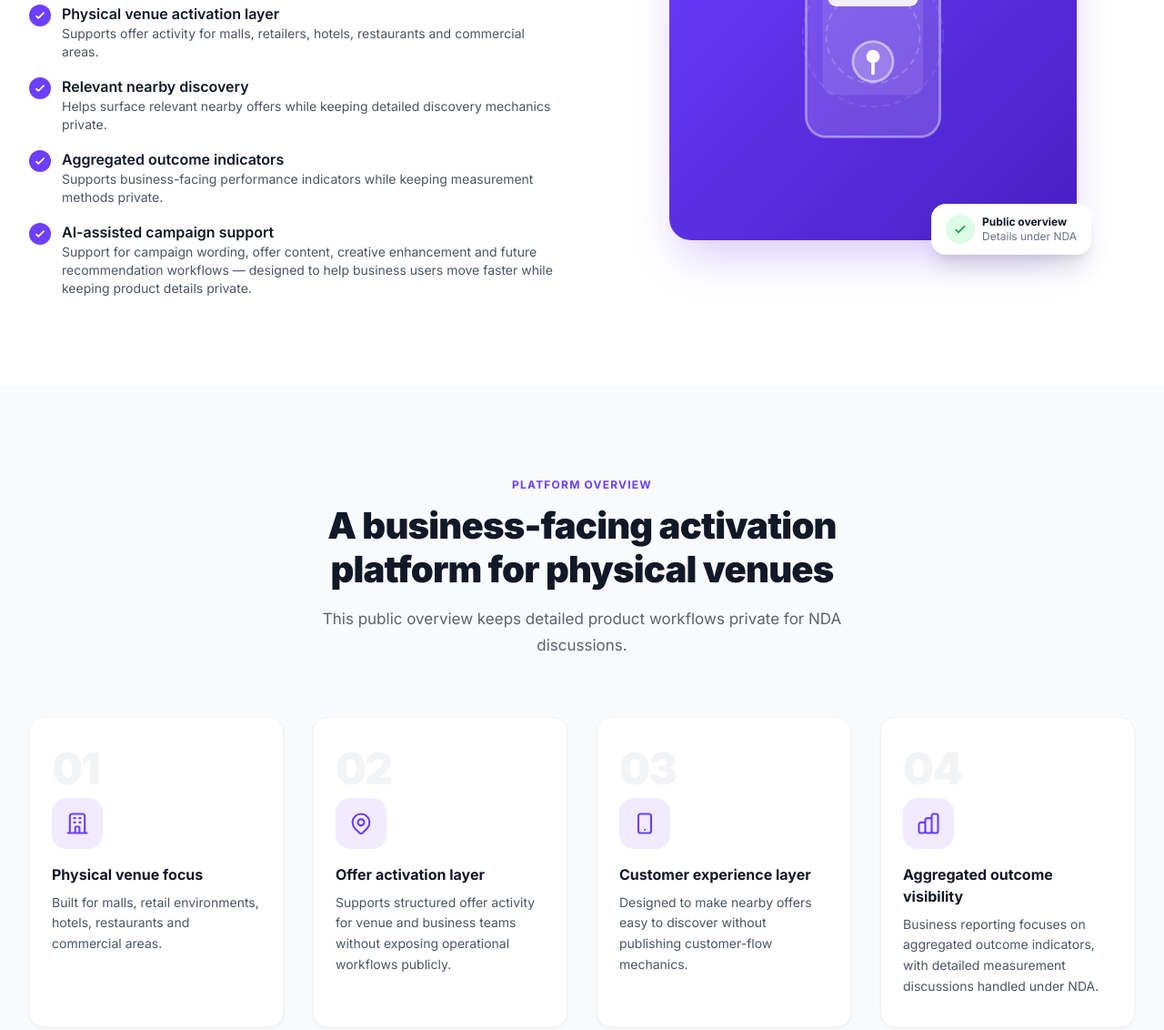
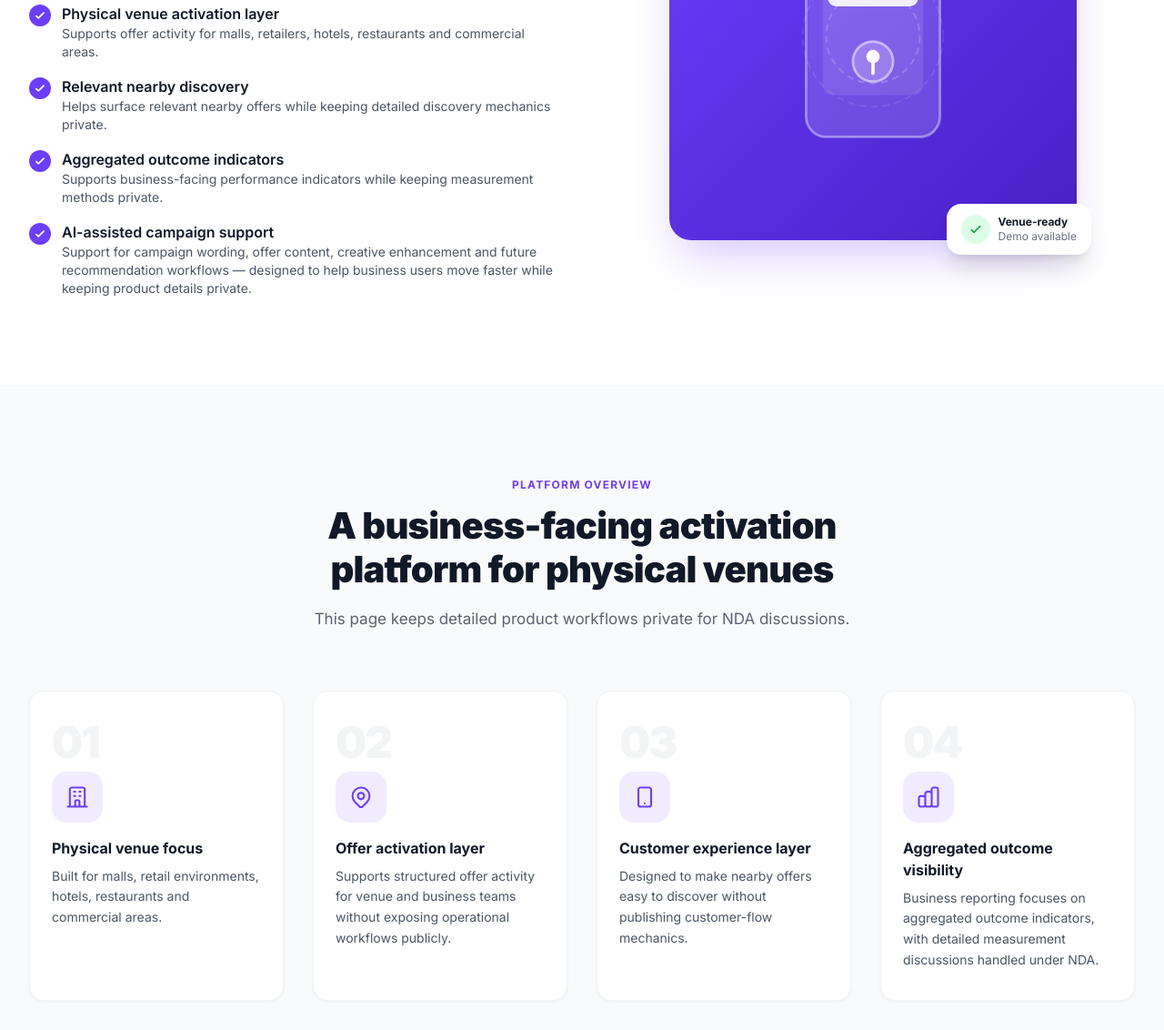
Before and after one commit to ronile21/coupozWebSite, a plain HTML site: page index.html in a window 1280 px wide. Shown: the part 1756-2888 px from the top of the page at 91% size. Drawn offline with nearby package versions, Linux system fonts and the light colour scheme.

Commit message:
Refine accessibility and content terminology in HTML and JS files

```diff
--- a/index.html
+++ b/index.html
@@ -357,8 +357,8 @@
                   <svg class="w-4 h-4 text-green-600" fill="none" viewBox="0 0 24 24" stroke="currentColor" stroke-width="2.5" aria-hidden="true"><path stroke-linecap="round" stroke-linejoin="round" d="M5 13l4 4L19 7"/></svg>
                 </div>
                 <div>
-                  <p class="text-xs font-bold text-gray-900 dark:text-white" data-i18n="sol.badge.title">Public overview</p>
-                  <p class="text-xs text-gray-500" data-i18n="sol.badge.sub">Details under NDA</p>
+                  <p class="text-xs font-bold text-gray-900 dark:text-white" data-i18n="sol.badge.title">Venue-ready</p>
+                  <p class="text-xs text-gray-500" data-i18n="sol.badge.sub">Demo available</p>
                 </div>
               </div>
             </div>
@@ -377,7 +377,7 @@
           <!-- //change$$$ platform overview heading -->
           <span class="section-label" data-i18n="how.label">Platform overview</span>
           <h2 class="section-title" data-i18n="how.h2">A business-facing activation platform for physical venues</h2>
-          <p class="section-sub" data-i18n="how.sub">This public overview keeps detailed product workflows private for NDA discussions.</p>
+          <p class="section-sub" data-i18n="how.sub">This page keeps detailed product workflows private for NDA discussions.</p>
         </div>
 
         <div class="grid grid-cols-1 sm:grid-cols-2 lg:grid-cols-4 gap-8">
@@ -637,11 +637,11 @@
 
           <div class="faq-item reveal" style="--delay:100ms">
             <button class="faq-trigger" aria-expanded="false" aria-controls="faq-answer-3">
-              <span data-i18n="faq.3.q">Can mall management edit a store's campaign content?</span>
+              <span data-i18n="faq.3.q">How are venue and business roles separated?</span>
               <svg class="faq-icon" fill="none" viewBox="0 0 24 24" stroke="currentColor" stroke-width="2" aria-hidden="true"><path stroke-linecap="round" stroke-linejoin="round" d="M19 9l-7 7-7-7"/></svg>
             </button>
             <div class="faq-answer" id="faq-answer-3" hidden>
-              <p data-i18n="faq.3.a">No. Mall management has operational controls such as activating or pausing campaigns in bulk for emergency situations - but they cannot view or edit any individual store's campaign content. Creative, offers, and copy remain fully controlled by each retail tenant.</p>
+              <p data-i18n="faq.3.a">CoupoZ is designed with separate role boundaries for venue operators and business users. Detailed permission models and operational controls are covered under NDA.</p>
             </div>
           </div>
 
@@ -673,7 +673,7 @@
               <svg class="faq-icon" fill="none" viewBox="0 0 24 24" stroke="currentColor" stroke-width="2" aria-hidden="true"><path stroke-linecap="round" stroke-linejoin="round" d="M19 9l-7 7-7-7"/></svg>
             </button>
             <div class="faq-answer" id="faq-answer-6" hidden>
-              <p data-i18n="faq.6.a">Yes - we offer a structured pilot program for malls and retail chains that want to validate CoupoZ in their environment before committing. Reach out via the contact section below or send us a message at <a href="mailto:info@coupoz.com" class="text-brand-500 hover:underline">info@coupoz.com</a> to get started.</p>
+              <p data-i18n="faq.6.a">We support structured pilot discussions for selected physical venues and commercial partners. Pilot scope, commercial terms and operational details are discussed directly.</p>
             </div>
           </div>
 
--- a/js/main.js
+++ b/js/main.js
@@ -213,13 +213,13 @@
       'sol.b3.p':         'Supports business-facing performance indicators while keeping measurement methods private.',
       'sol.b4.h':         'AI-assisted campaign support',
       'sol.b4.p':         'Support for campaign wording, offer content, creative enhancement and future recommendation workflows — designed to help business users move faster while keeping product details private.',
-      'sol.badge.title':  'Public overview',
-      'sol.badge.sub':    'Details under NDA',
+      'sol.badge.title':  'Venue-ready',
+      'sol.badge.sub':    'Demo available',
 
       /* PLATFORM OVERVIEW */ // change$$$
       'how.label':        'Platform overview',
       'how.h2':           'A business-facing activation platform for physical venues',
-      'how.sub':          'This public overview keeps detailed product workflows private for NDA discussions.',
+      'how.sub':          'This page keeps detailed product workflows private for NDA discussions.',
       'how.1.h3':         'Physical venue focus',
       'how.1.p':          'Built for malls, retail environments, hotels, restaurants and commercial areas.',
       'how.2.h3':         'Offer activation layer',
@@ -285,14 +285,14 @@
       'faq.1.a':          'CoupoZ is designed for physical venue operators and businesses — including malls and commercial areas, retail stores and chains, hotels and hospitality venues, restaurants, and end consumers who want to discover nearby offers. If you operate or manage a physical venue where customer engagement matters, CoupoZ is built for you.',
       'faq.2.q':          'How does CoupoZ approach privacy?',
       'faq.2.a':          'Location access is consent-based. Business reporting is designed around aggregated insights, with detailed privacy and data-processing terms handled in commercial/legal documentation.',
-      'faq.3.q':          'Can mall management edit a store\'s campaign content?',
-      'faq.3.a':          'No. Mall management has operational controls such as activating or pausing campaigns in bulk for emergency situations - but they cannot view or edit any individual store\'s campaign content. Creative, offers, and copy remain fully controlled by each retail tenant.',
+      'faq.3.q':          'How are venue and business roles separated?',
+      'faq.3.a':          'CoupoZ is designed with separate role boundaries for venue operators and business users. Detailed permission models and operational controls are covered under NDA.',
       'faq.4.q':          'Where can we discuss setup and workflow details?',
       'faq.4.a':          'Detailed setup, onboarding, and operational workflow information is available in product discussions under NDA.',
       'faq.5.q':          'What metrics can stores and malls track?',
       'faq.5.a':          'Business users can review aggregated outcome indicators and performance summaries. Detailed reporting capabilities are covered in product discussions under NDA.',
       'faq.6.q':          'Is there a free trial or pilot program?',
-      'faq.6.a':          'Yes - we offer a structured pilot program for malls and retail chains that want to validate CoupoZ in their environment before committing. Reach out via the contact section below or send us a message at <a href="mailto:info@coupoz.com" class="text-brand-500 hover:underline">info@coupoz.com</a> to get started.',
+      'faq.6.a':          'We support structured pilot discussions for selected physical venues and commercial partners. Pilot scope, commercial terms and operational details are discussed directly.',
       'faq.7.q':          'How does AI fit into CoupoZ?',
       'faq.7.a':          'CoupoZ is designed to support AI-assisted campaign creation, offer wording, image/content optimisation and future business recommendation workflows. The public site intentionally keeps AI architecture, model choices, data flows and automation logic private. Detailed AI capability discussions are available under NDA.',
 
@@ -358,13 +358,13 @@
       'sol.b3.p':         'รองรับตัวชี้วัดประสิทธิภาพสำหรับธุรกิจ พร้อมเก็บวิธีการวัดผลไว้เป็นข้อมูลส่วนตัว',
       'sol.b4.h':         'การสนับสนุนแคมเปญด้วย AI',
       'sol.b4.p':         'รองรับการเขียนข้อความแคมเปญ เนื้อหาข้อเสนอ การปรับปรุงครีเอทีฟ และเวิร์กโฟลว์คำแนะนำในอนาคต — ออกแบบมาเพื่อช่วยให้ผู้ใช้งานธุรกิจทำงานได้เร็วขึ้น โดยยังคงเก็บรายละเอียดผลิตภัณฑ์ไว้เป็นข้อมูลส่วนตัว',
-      'sol.badge.title':  'ภาพรวมสาธารณะ',
-      'sol.badge.sub':    'รายละเอียดภายใต้ NDA',
+      'sol.badge.title':  'พร้อมสำหรับสถานที่',
+      'sol.badge.sub':    'ขอสาธิตได้',
 
       /* PLATFORM OVERVIEW */ // change$$$
       'how.label':        'ภาพรวมแพลตฟอร์ม',
       'how.h2':           'แพลตฟอร์มการเปิดใช้งานสำหรับธุรกิจในสถานที่เชิงพาณิชย์',
-      'how.sub':          'ภาพรวมสาธารณะนี้เก็บรายละเอียดเวิร์กโฟลว์ผลิตภัณฑ์ไว้สำหรับการพูดคุยภายใต้ NDA',
+      'how.sub':          'หน้านี้เก็บรายละเอียดเวิร์กโฟลว์ผลิตภัณฑ์ไว้สำหรับการพูดคุยภายใต้ NDA',
       'how.1.h3':         'โฟกัสสถานที่จริง',
       'how.1.p':          'สร้างมาสำหรับห้างสรรพสินค้า สภาพแวดล้อมค้าปลีก โรงแรม ร้านอาหาร และพื้นที่เชิงพาณิชย์',
       'how.2.h3':         'ชั้นการเปิดใช้งานข้อเสนอ',
@@ -430,14 +430,14 @@
       'faq.1.a':          'CoupoZ ออกแบบมาสำหรับผู้ดำเนินการสถานที่เชิงพาณิชย์และธุรกิจ — รวมถึงห้างสรรพสินค้าและพื้นที่เชิงพาณิชย์ ร้านค้าและเชนค้าปลีก โรงแรมและสถานที่บริการ ร้านอาหาร และผู้บริโภคที่ต้องการค้นพบข้อเสนอใกล้ตัว หากคุณดำเนินการหรือบริหารสถานที่เชิงพาณิชย์ที่การมีส่วนร่วมของลูกค้ามีความสำคัญ CoupoZ สร้างมาเพื่อคุณ',
       'faq.2.q':          'CoupoZ มีแนวทางด้านความเป็นส่วนตัวอย่างไร?',
       'faq.2.a':          'การเข้าถึงตำแหน่งที่ตั้งเป็นไปตามความยินยอม การรายงานธุรกิจออกแบบรอบข้อมูลเชิงลึกแบบรวม โดยมีรายละเอียดความเป็นส่วนตัวและข้อกำหนดการประมวลผลข้อมูลจัดการผ่านเอกสารเชิงพาณิชย์และกฎหมาย',
-      'faq.3.q':          'ฝ่ายบริหารห้างฯ สามารถแก้ไขเนื้อหาแคมเปญของร้านค้าได้หรือไม่?',
-      'faq.3.a':          'ไม่ได้ ฝ่ายบริหารห้างฯ มีการควบคุมการดำเนินงาน เช่น การเปิดใช้งานหรือหยุดแคมเปญเป็นกลุ่มสำหรับสถานการณ์ฉุกเฉิน — แต่ไม่สามารถดูหรือแก้ไขเนื้อหาแคมเปญของร้านค้าแต่ละรายได้ ความคิดสร้างสรรค์ ข้อเสนอ และสำเนาถูกควบคุมโดยผู้เช่าค้าปลีกแต่ละรายอย่างเต็มที่',
+      'faq.3.q':          'บทบาทของสถานที่และธุรกิจแยกจากกันอย่างไร?',
+      'faq.3.a':          'CoupoZ ออกแบบให้มีขอบเขตบทบาทแยกกันสำหรับผู้ดำเนินการสถานที่และผู้ใช้งานธุรกิจ รายละเอียดโมเดลสิทธิ์และการควบคุมการดำเนินงานครอบคลุมภายใต้ NDA',
       'faq.4.q':          'เราจะพูดคุยรายละเอียดการตั้งค่าและเวิร์กโฟลว์ได้ที่ไหน?',
       'faq.4.a':          'ข้อมูลการตั้งค่า การเริ่มต้นใช้งาน และเวิร์กโฟลว์การดำเนินงานโดยละเอียดมีให้ในการพูดคุยเกี่ยวกับผลิตภัณฑ์ภายใต้ NDA',
       'faq.5.q':          'ร้านค้าและห้างฯ สามารถติดตามเมตริกใดได้บ้าง?',
       'faq.5.a':          'ผู้ใช้งานธุรกิจสามารถดูตัวชี้วัดผลลัพธ์แบบรวมและสรุปประสิทธิภาพ ความสามารถในการรายงานโดยละเอียดครอบคลุมในการพูดคุยเกี่ยวกับผลิตภัณฑ์ภายใต้ NDA',
       'faq.6.q':          'มีการทดลองใช้ฟรีหรือโปรแกรมนำร่องหรือไม่?',
-      'faq.6.a':          'มี — เรามีโปรแกรมนำร่องที่มีโครงสร้างสำหรับห้างสรรพสินค้าและเชนค้าปลีกที่ต้องการตรวจสอบ CoupoZ ในสภาพแวดล้อมของตนก่อนตัดสินใจ ติดต่อผ่านส่วนติดต่อด้านล่างหรือส่งข้อความถึงเราที่ <a href="mailto:info@coupoz.com" class="text-brand-500 hover:underline">info@coupoz.com</a> เพื่อเริ่มต้น',
+      'faq.6.a':          'เรารองรับการพูดคุยนำร่องที่มีโครงสร้างสำหรับสถานที่จริงและพันธมิตรเชิงพาณิชย์ที่คัดเลือก ขอบเขตนำร่อง เงื่อนไขเชิงพาณิชย์ และรายละเอียดการดำเนินงานจะพูดคุยกันโดยตรง',
       'faq.7.q':          'AI เข้ากับ CoupoZ อย่างไร?',
       'faq.7.a':          'CoupoZ ออกแบบมาเพื่อรองรับการสร้างแคมเปญด้วย AI การเขียนข้อความข้อเสนอ การปรับแต่งรูปภาพ/เนื้อหา และเวิร์กโฟลว์คำแนะนำทางธุรกิจในอนาคต เว็บไซต์สาธารณะตั้งใจเก็บสถาปัตยกรรม AI ตัวเลือกโมเดล กระแสข้อมูล และตรรกะอัตโนมัติไว้เป็นข้อมูลส่วนตัว การพูดคุยรายละเอียดความสามารถด้าน AI มีให้ภายใต้ NDA',
 
```
Also changed, not shown: accessibility.html (+1 -1 lines).
